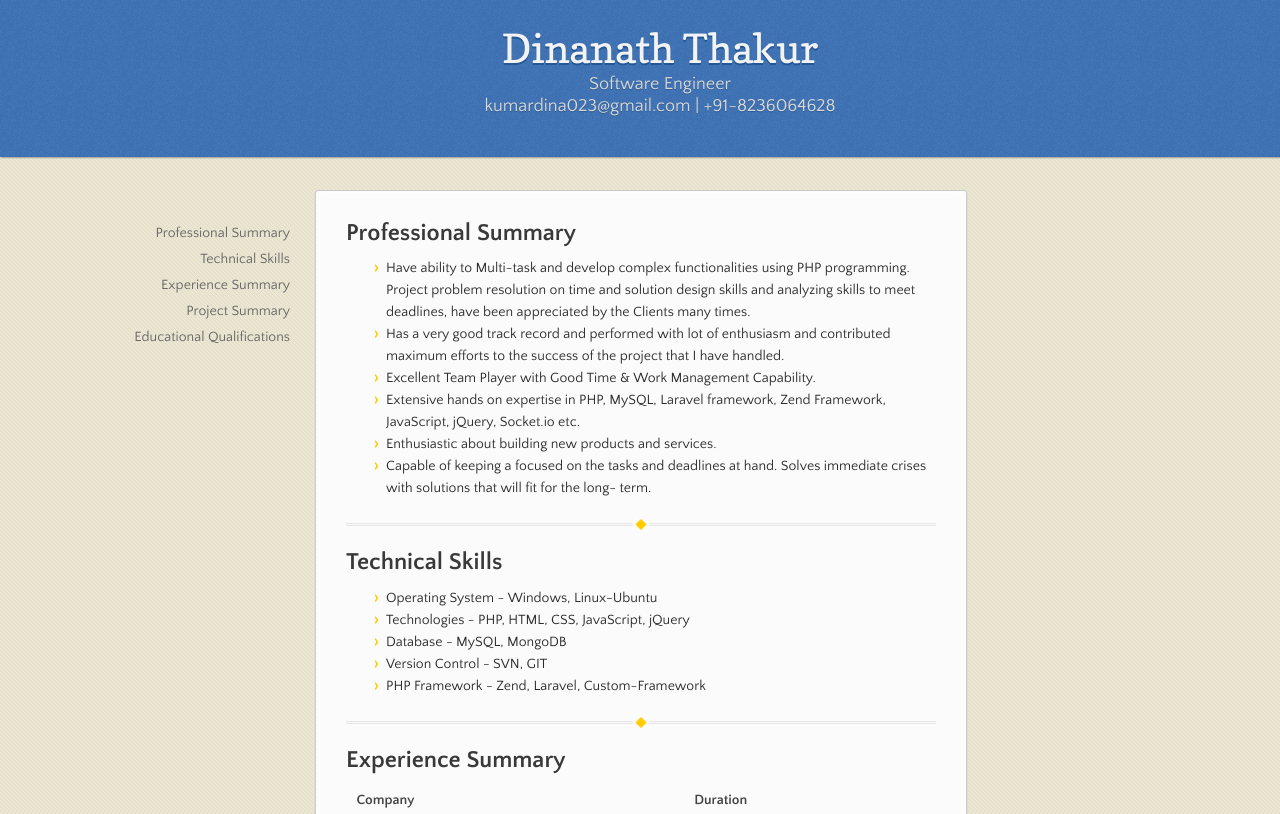
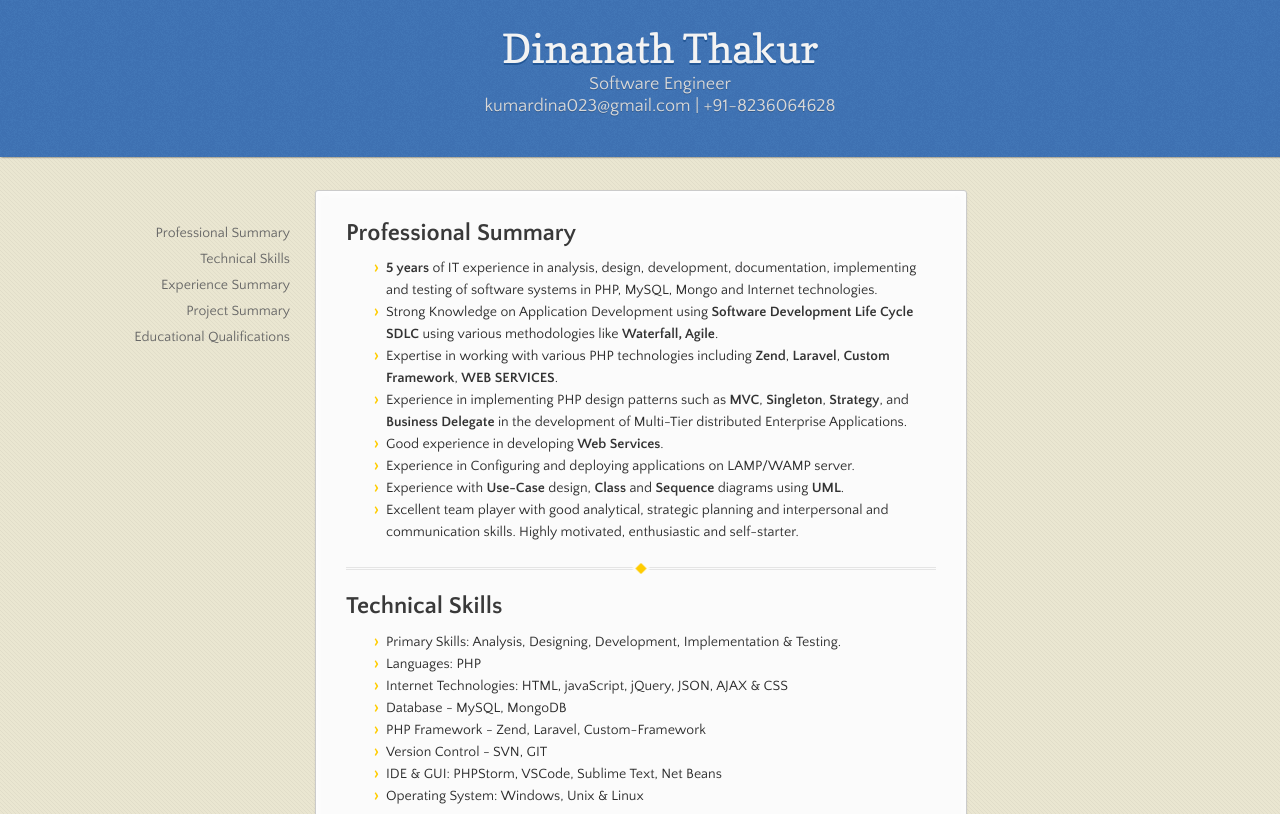
Before and after one commit to DinanathThakur/dinanaththakur.github.io, a Jekyll site: the page built from index.md, in a window 1280 px wide and 900 px high, cut to the strip 0-814 px from the top of the window. Built offline with Jekyll 4.4.1, drawn with Linux system fonts in a browser that asks for light colours; our own code applies the rules of GitHub Pages for plain Markdown files.

Commit message:
updated resume

```diff
--- a/index.md
+++ b/index.md
@@ -3,24 +3,27 @@ layout: default
 ---
 
 ## Professional Summary
-<!-- *   4 years 5 months of experience as a Software Engineer. -->
-*   Have ability to Multi-task and develop complex functionalities using PHP programming. Project problem resolution on time and solution design skills and analyzing skills to meet deadlines, have been appreciated by the Clients many times.
-*   Has a very good track record and performed with lot of enthusiasm and contributed maximum efforts to the success of the project that I have handled.
-*   Excellent Team Player with Good Time & Work Management Capability.
-*   Extensive hands on expertise in PHP, MySQL, Laravel framework, Zend Framework, JavaScript, jQuery, Socket.io etc.
-*   Enthusiastic about building new products and services.
-*   Capable of keeping a focused on the tasks and deadlines at hand. Solves immediate crises with solutions that will fit for the long-
-term.
+*   **5 years** of IT experience in analysis, design, development, documentation, implementing and testing of software systems in PHP, MySQL, Mongo and Internet technologies.
+*	Strong Knowledge on Application Development using **Software Development Life Cycle SDLC** using various methodologies like **Waterfall, Agile**.
+*	Expertise in working with various PHP technologies including **Zend**, **Laravel**, **Custom Framework**, **WEB SERVICES**.
+*	Experience in implementing PHP design patterns such as **MVC**, **Singleton**, **Strategy**, and **Business Delegate** in the development of Multi-Tier distributed Enterprise Applications.
+*	Good experience in developing **Web Services**.
+*	Experience in Configuring and deploying applications on LAMP/WAMP server.
+*	Experience with **Use-Case** design, **Class** and **Sequence** diagrams using **UML**.
+*	Excellent team player with good analytical, strategic planning and interpersonal and communication skills. Highly motivated, enthusiastic and self-starter.
 
 * * *
 
 ## Technical Skills
 
-*   Operating System - Windows, Linux-Ubuntu
-*   Technologies - PHP, HTML, CSS, JavaScript, jQuery
+*	Primary Skills: Analysis, Designing, Development, Implementation & Testing.
+*	Languages: PHP
+*	Internet Technologies: HTML, javaScript, jQuery, JSON, AJAX & CSS
 *   Database - MySQL, MongoDB
+*   PHP Framework - Zend, Laravel, Custom-Framework
 *   Version Control - SVN, GIT
-*   PHP Framework - Zend, Laravel, Custom-Framework
+*	IDE & GUI: PHPStorm, VSCode, Sublime Text, Net Beans
+*	Operating System: Windows, Unix & Linux
 
 * * *
 
```
